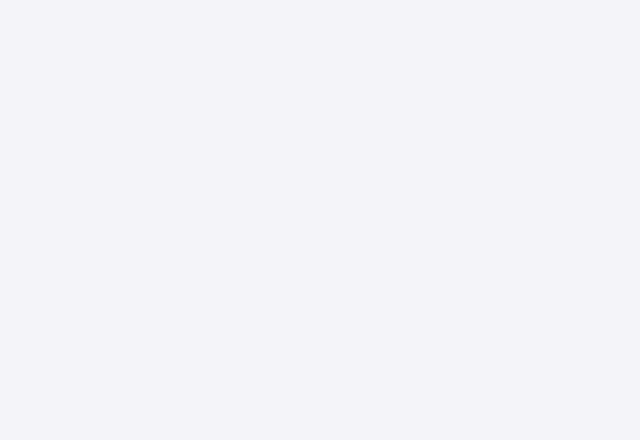
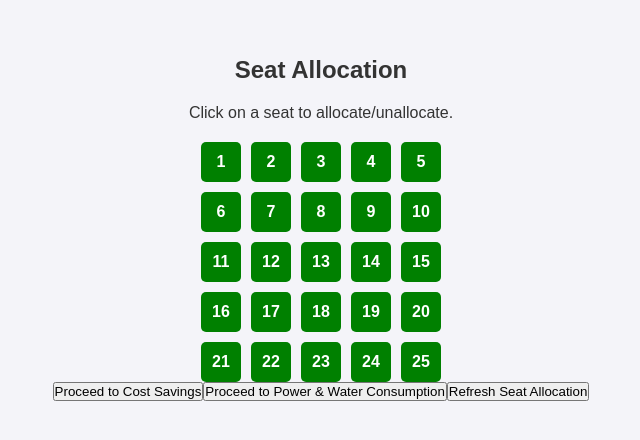
Before and after one commit to Prajna-MAX/Hack-a-League, a React (Create React App) app in the folder front/: page /seat-recommendation in a window 1280 px wide. Before the commit this address had no page. Shown: the part 172-612 px from the top of the page, without its empty margins (319-959 px from the left). Built offline with nearby package versions, Linux system fonts and the light colour scheme.

Commit message:
adding seats availability

```diff
--- a/front/src/App.js
+++ b/front/src/App.js
@@ -4,6 +4,10 @@ import { AuthProvider } from './components/context/AuthContext';  // Import Auth
 import SignIn from './components/signup';
 import Login from './components/login';
 import Home from './components/Home';
+import SeatRecommendation from './components/SeatRecommendation';
+import CostSaving from './components/CostSaving';
+import PowerConsumption from './components/PowerConsumption';
+
 
 function App() {
   return (
@@ -13,6 +17,9 @@ function App() {
           <Route path="/" element={<SignIn />} />
           <Route path="/login" element={<Login />} />
           <Route path="/home" element={<Home />} />
+          <Route path="/seat-recommendation" element={<SeatRecommendation />} />
+          <Route path="/cost-saving" element={<CostSaving totalSeats={100} usedSeats={60} costPerSeat={1000} />} />
+          <Route path="/power-consumption" element={<PowerConsumption />} />
         </Routes>
       </Router>
     </AuthProvider>
--- /dev/null
+++ b/front/src/components/CostSaving.js
@@ -0,0 +1,24 @@
+import React from 'react';
+import { useLocation } from 'react-router-dom';
+
+const costPerSeat = 1000;  // Example cost per seat for real estate savings
+
+function CostSaving() {
+  const location = useLocation();
+  const { selectedSeatsCount } = location.state || { selectedSeatsCount: 0 };
+  const totalSeats = 25;  // Example total seats (5x5 grid)
+  const unusedSeats = totalSeats - selectedSeatsCount;
+  const potentialSaving = unusedSeats * costPerSeat;
+
+  return (
+    <div className="cost-saving">
+      <h2>Real Estate Cost Optimization</h2>
+      <p><strong>Total Seats:</strong> {totalSeats}</p>
+      <p><strong>Selected Seats (Occupied):</strong> {selectedSeatsCount}</p>
+      <p><strong>Unused Seats:</strong> {unusedSeats}</p>
+      <p><strong>Potential Savings:</strong> ${potentialSaving.toLocaleString()}</p>
+    </div>
+  );
+}
+
+export default CostSaving;
--- a/front/src/components/Home.js
+++ b/front/src/components/Home.js
@@ -1,10 +1,10 @@
-import React from 'react'
-import './Home.css'
+import React from 'react';
+import { Link } from 'react-router-dom';
+import './Home.css';
+
 function Home() {
   return (
     <div className='home'>
-
-
       <section className="intro">
         <h2>Welcome to the Office Seat Management System</h2>
         <p>Efficiently manage and book office seats for optimal space utilization and comfort.</p>
@@ -14,6 +14,9 @@ function Home() {
         <div className="feature-card">
           <h3>Seat Availability</h3>
           <p>View real-time seat availability across multiple offices.</p>
+          <Link to="/seat-recommendation">
+            <button>Check Seat Availability</button>
+          </Link>
         </div>
         <div className="feature-card">
           <h3>Book a Seat</h3>
@@ -24,11 +27,8 @@ function Home() {
           <p>Manage and view your seat bookings.</p>
         </div>
       </section>
-
-
     </div>
-
-  )
+  );
 }
 
-export default Home
+export default Home;
--- /dev/null
+++ b/front/src/components/PowerConsumption.js
@@ -0,0 +1,27 @@
+import React from 'react';
+import { useLocation } from 'react-router-dom';
+
+const powerPerSeat = 5;  // Power usage per seat in kWh
+const waterPerSeat = 2;  // Water usage per seat in Liters
+
+function PowerConsumption() {
+  const location = useLocation();
+  const { selectedSeatsCount } = location.state || { selectedSeatsCount: 0 };
+
+  const totalPowerUsage = selectedSeatsCount * powerPerSeat;
+  const totalWaterUsage = selectedSeatsCount * waterPerSeat;
+
+  return (
+    <div className="power-consumption">
+      <h2>Energy & Water Consumption</h2>
+      <p><strong>Selected Seats (Occupied):</strong> {selectedSeatsCount}</p>
+      <p><strong>Total Power Usage:</strong> {totalPowerUsage} kWh</p>
+      <p><strong>Total Chilled Water Usage:</strong> {totalWaterUsage} Liters</p>
+
+      <button onClick={() => alert('Optimizing Power Usage!')}>Optimize Power Usage</button>
+      <button onClick={() => alert('Optimizing Water Consumption!')}>Optimize Water Consumption</button>
+    </div>
+  );
+}
+
+export default PowerConsumption;
--- /dev/null
+++ b/front/src/components/SeatRecommendation.css
@@ -0,0 +1,38 @@
+.seat-recommendation {
+    text-align: center;
+  }
+
+  .seat-grid {
+    display: flex;
+    flex-direction: column;
+    align-items: center;
+    gap: 10px;
+    margin-top: 20px;
+  }
+
+  .seat-row {
+    display: flex;
+    gap: 10px;
+  }
+
+  .seat {
+    width: 40px;
+    height: 40px;
+    display: flex;
+    align-items: center;
+    justify-content: center;
+    border-radius: 5px;
+    font-weight: bold;
+    cursor: pointer;
+    transition: 0.3s;
+  }
+
+  .available {
+    background-color: green;
+    color: white;
+  }
+
+  .occupied {
+    background-color: red;
+    color: white;
+  }
--- /dev/null
+++ b/front/src/components/SeatRecommendation.js
@@ -0,0 +1,79 @@
+import React, { useState, useEffect } from 'react';
+import { useNavigate } from 'react-router-dom';
+import './SeatRecommendation.css';
+
+const rows = 5;
+const cols = 5;
+
+function SeatRecommendation() {
+  const [seats, setSeats] = useState(() => {
+    const savedSeats = localStorage.getItem("seatData");
+    return savedSeats ? JSON.parse(savedSeats) : Array(rows).fill(null).map(() => Array(cols).fill(false));
+  });
+
+  const navigate = useNavigate();
+
+  // Count selected (occupied) seats
+  const selectedSeatsCount = seats.flat().filter(seat => seat).length;
+
+  // Update local storage whenever seats change
+  useEffect(() => {
+    localStorage.setItem("seatData", JSON.stringify(seats));
+  }, [seats]);
+
+  const toggleSeat = (row, col) => {
+    const updatedSeats = seats.map((seatRow, rIndex) =>
+      seatRow.map((seat, cIndex) =>
+        rIndex === row && cIndex === col ? !seat : seat
+      )
+    );
+    setSeats(updatedSeats);
+  };
+
+  const handleProceedToCostSaving = () => {
+    navigate('/cost-saving', { state: { selectedSeatsCount } });
+  };
+
+  const handleProceedToEnergy = () => {
+    navigate('/power-consumption', { state: { selectedSeatsCount } });
+  };
+
+  const handleRefresh = () => {
+    const savedSeats = localStorage.getItem("seatData");
+    if (savedSeats) {
+      setSeats(JSON.parse(savedSeats));
+    } else {
+      setSeats(Array(rows).fill(null).map(() => Array(cols).fill(false)));
+    }
+  };
+
+  return (
+    <div className="seat-recommendation">
+      <h2>Seat Allocation</h2>
+      <p>Click on a seat to allocate/unallocate.</p>
+      <div className="seat-grid">
+        {seats.map((row, rowIndex) => (
+          <div key={rowIndex} className="seat-row">
+            {row.map((isOccupied, colIndex) => (
+              <div
+                key={colIndex}
+                className={`seat ${isOccupied ? 'occupied' : 'available'}`}
+                onClick={() => toggleSeat(rowIndex, colIndex)}
+              >
+                {rowIndex * cols + colIndex + 1}
+              </div>
+            ))}
+          </div>
+        ))}
+      </div>
+
+      <div className="actions">
+        <button onClick={handleProceedToCostSaving}>Proceed to Cost Savings</button>
+        <button onClick={handleProceedToEnergy}>Proceed to Power & Water Consumption</button>
+        <button onClick={handleRefresh}>Refresh Seat Allocation</button>
+      </div>
+    </div>
+  );
+}
+
+export default SeatRecommendation;
```
Also changed, not shown: front/src/components/Home.css (line endings or trailing spaces). Lines whose indentation alone changed are shown as unchanged.
